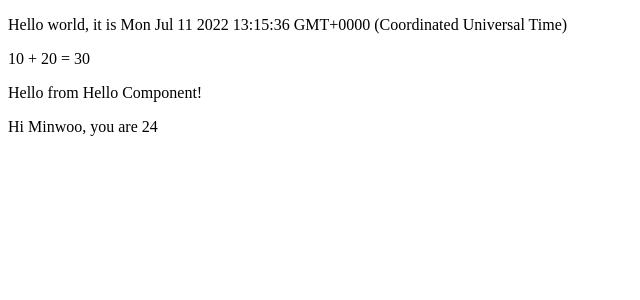
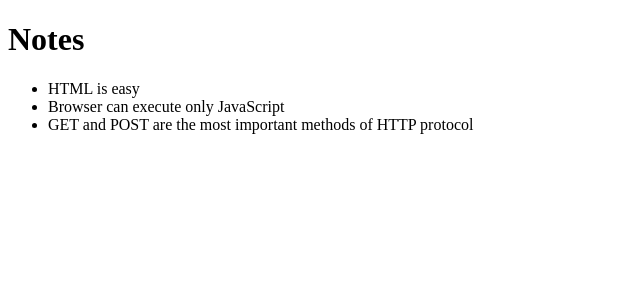
Before and after one commit to minwoogwak99/FSO, a React (Create React App) app in the folder playground/: page / in a window 1280 px wide. Shown: the top 300 px of the page, without its empty margins (0-640 px from the left). Built offline with nearby package versions, Linux system fonts and the light colour scheme.

Commit message:
Set up the project

```diff
--- a/playground/package.json
+++ b/playground/package.json
@@ -7,8 +7,8 @@
     "@testing-library/react": "^13.3.0",
     "@testing-library/user-event": "^13.5.0",
     "global": "^4.4.0",
-    "react": "^17.0.2",
-    "react-dom": "^17.0.2",
+    "react": "^18.1.0",
+    "react-dom": "^18.1.0",
     "react-script": "^2.0.5",
     "react-scripts": "^5.0.1",
     "web-vitals": "^2.1.4"
--- a/playground/src/App.js
+++ b/playground/src/App.js
@@ -1,33 +1,16 @@
-const Hello = (props) => {
-	return (
-		<div>
-		<p>Hello from Hello Component!</p>
-		<p>Hi {props.name}, you are {props.age}</p>
-		</div>
-	)
-}
-
-const App = () => {
-
-	const now = new Date()
-	const a = 10
-	const b = 20
-	const name = 'Minwoo'
-	const age = 24
-
-	console.log('hello from component!!')
-
+const App = (props) => {
+	const { notes } = props
 
 	return (
-	<div>
-		<p>Hello world, it is {now.toString()}</p>
-		<p>{a} + {b} = {a+b}</p>
-		<Hello name={name} age={age}  />
-	</div>
+	  <div>
+		<h1>Notes</h1>
+		<ul>
+		  <li>{notes[0].content}</li>
+		  <li>{notes[1].content}</li>
+		  <li>{notes[2].content}</li>
+		</ul>
+	  </div>
 	)
+  }
 
-
-
-}
-
-export default App
+  export default App
--- a/playground/src/index.js
+++ b/playground/src/index.js
@@ -1,4 +1,29 @@
-import ReactDOM from 'react-dom'
+import React from 'react'
+import ReactDOM from 'react-dom/client'
+
 import App from './App'
 
-ReactDOM.render(<App />, document.getElementById('root'))
+const notes = [
+  {
+    id: 1,
+    content: 'HTML is easy',
+    date: '2019-05-30T17:30:31.098Z',
+    important: true
+  },
+  {
+    id: 2,
+    content: 'Browser can execute only JavaScript',
+    date: '2019-05-30T18:39:34.091Z',
+    important: false
+  },
+  {
+    id: 3,
+    content: 'GET and POST are the most important methods of HTTP protocol',
+    date: '2019-05-30T19:20:14.298Z',
+    important: true
+  }
+]
+
+ReactDOM.createRoot(document.getElementById('root')).render(
+  <App notes={notes} />
+)
```
Also changed, not shown: 2 other files (tests, documents, lock files or other folders).
